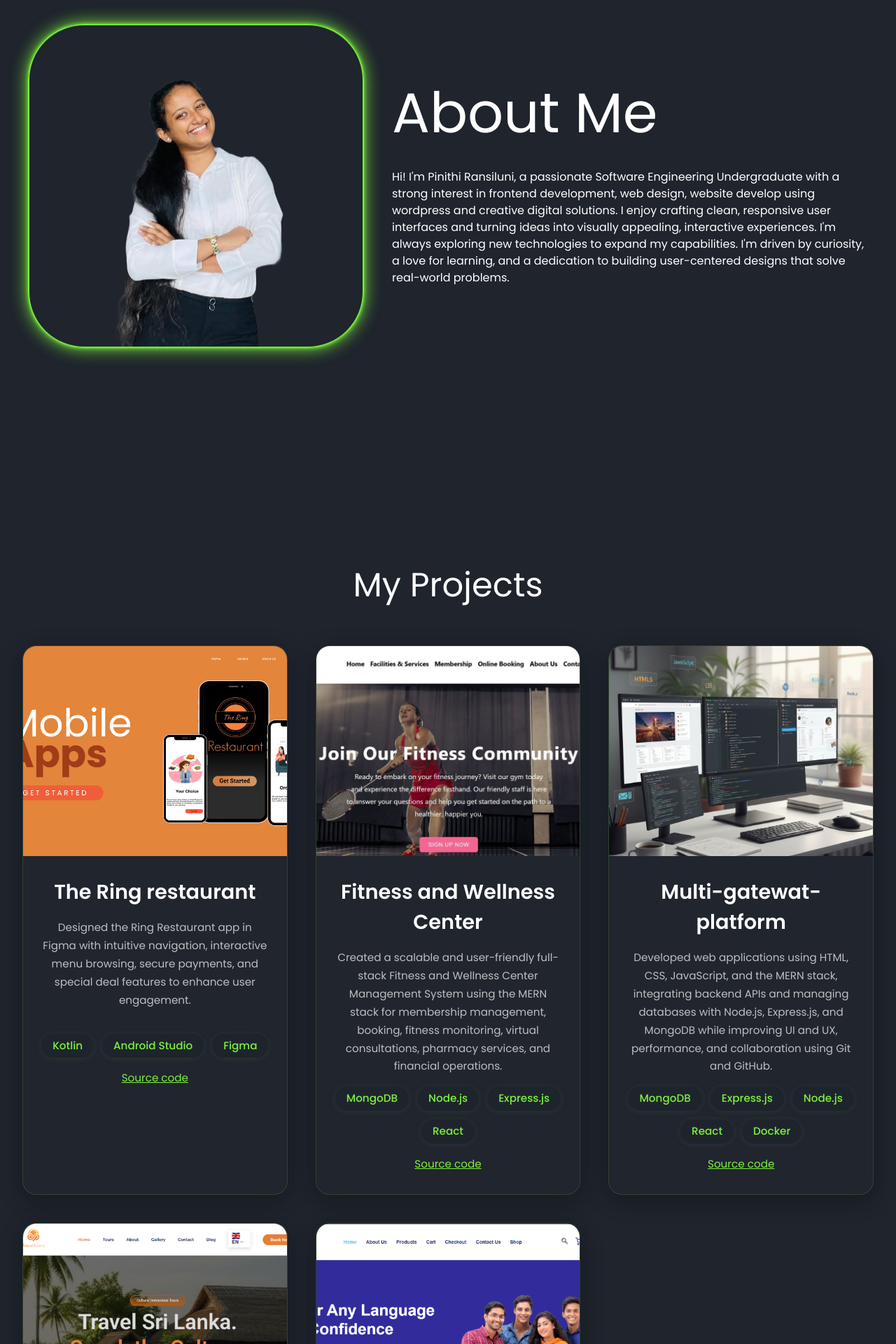
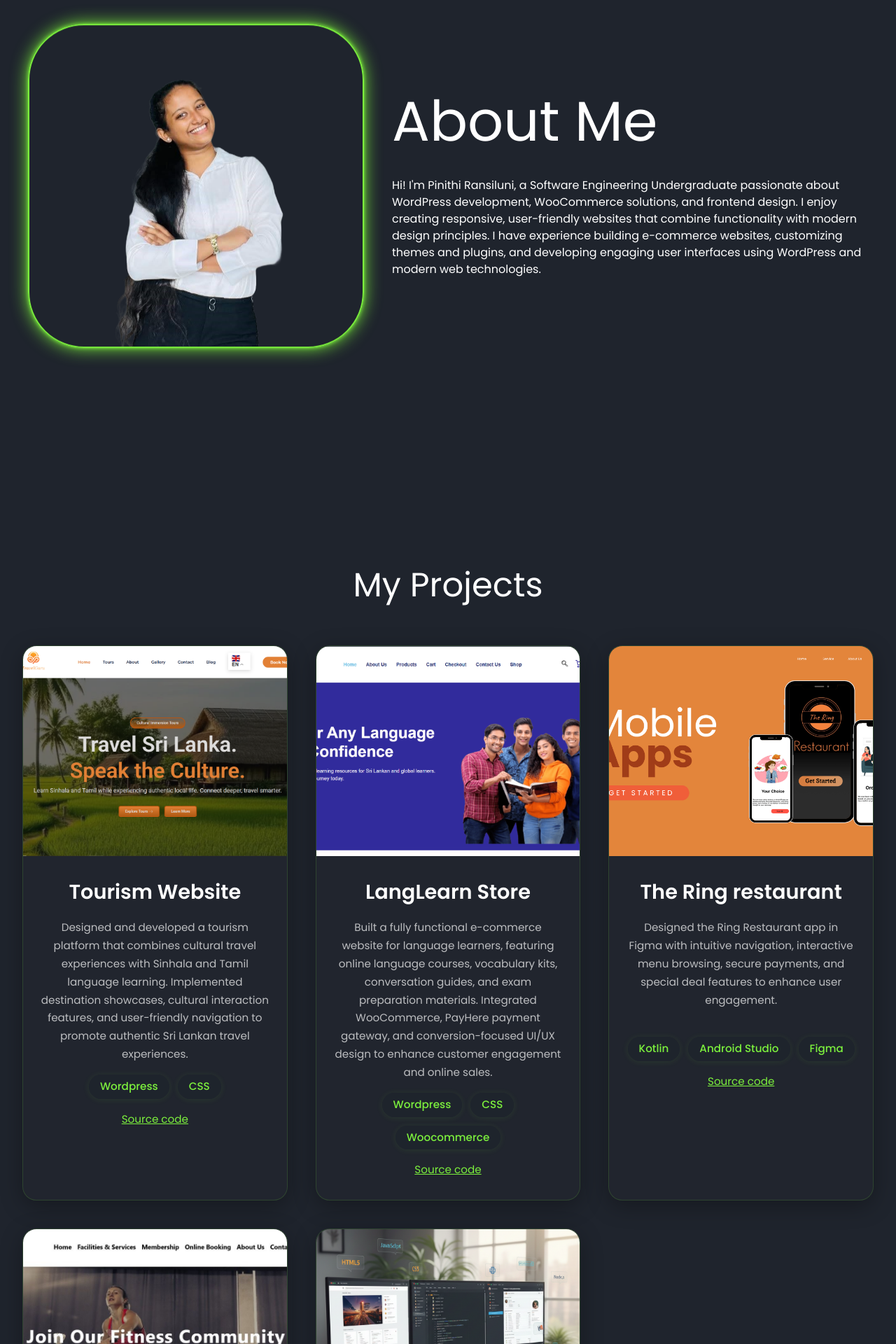
Before and after one commit to Ransiluni2003/Portfolio, a Next.js app: page / in a window 1280 px wide. Shown: the part 880-2800 px from the top of the page at 70% size. Built offline with nearby package versions, Linux system fonts and the light colour scheme.

Commit message:
Update portfolio page content

```diff
--- a/app/page.tsx
+++ b/app/page.tsx
@@ -150,7 +150,7 @@ export default function Home() {
             maxWidth: '520px',
             padding: '10px'
           }}>
-            Enthusiastic about crafting user-focused digital solutions using the latest web technologies. I&apos;m eager to
+            I specialize in building responsive WordPress websites and WooCommerce stores that deliver seamless user experiences. I enjoy creating modern, user-friendly digital solutions using WordPress, Elementor, WooCommerce, and frontend technologies. I&apos;m eager to
             learn and bring my creative ideas to life through engaging interfaces and mobile app experiences.
           </p>
           <div className="btn-sci" style={{ display: 'flex', alignItems: 'center', gap: '15px' }}>
@@ -205,11 +205,11 @@ export default function Home() {
           <div className="about-text">
             <h1>About Me</h1>
             <p>
-              Hi! I&apos;m Pinithi Ransiluni, a passionate Software Engineering Undergraduate with a strong interest in
-              frontend development, web design, website develop using wordpress and creative digital solutions. I enjoy crafting clean, responsive user
-              interfaces and turning ideas into visually appealing, interactive experiences. I&apos;m always exploring new
-              technologies to expand my capabilities. I&apos;m driven by curiosity, a love for learning, and a dedication to
-              building user-centered designs that solve real-world problems.
+              Hi! I&apos;m Pinithi Ransiluni, a Software Engineering Undergraduate passionate about WordPress development,
+              WooCommerce solutions, and frontend design. I enjoy creating responsive, user-friendly websites that combine
+              functionality with modern design principles.
+              I have experience building e-commerce websites, customizing themes and plugins, and developing engaging user
+              interfaces using WordPress and modern web technologies.
             </p>
           </div>
         </div>
@@ -218,52 +218,6 @@ export default function Home() {
       <section className="projects section" id="projects">
         <h1 className="projects-title">My Projects</h1>
         <div className="projects-grid">
-          <div className="project-card">
-            <img src="1.png" alt="Project 1" className="project-img" />
-            <div className="project-info">
-              <h2>The Ring restaurant</h2>
-              <p>Designed the Ring Restaurant app in Figma with intuitive navigation, interactive menu browsing,
-secure payments, and special deal features to enhance user engagement.</p>
-              <div className="project-languages">
-                <span>Kotlin</span>
-                <span>Android Studio</span>
-                <span>Figma</span>
-              </div>
-              <p className="git"><a href="https://github.com/Ransiluni2003/Ring-Restaurant-App" target="_blank" rel="noopener noreferrer">Source code</a></p>
-            </div>
-          </div>
-          <div className="project-card">
-            <img src="GIM.jpeg" alt="Project 2" className="project-img" />
-            <div className="project-info">
-              <h2>Fitness and Wellness Center</h2>
-              <p>Created a scalable and user-friendly full-stack Fitness and Wellness Center Management System using the MERN stack for membership management, booking, fitness monitoring, virtual consultations, pharmacy services, and financial operations.</p>
-              <div className="project-languages">
-                <span>MongoDB</span>
-                <span>Node.js</span>
-                <span>Express.js</span>
-                <span>React</span>
-              </div>
-              <p className="git"><a href="https://github.com/Ransiluni2003/BODYDOC_Fitness_And_Wellness_Center" target="_blank" rel="noopener noreferrer">Source code</a></p>
-            </div>
-          </div>
-
-          <div className="project-card">
-            <img src="Multi.png" alt="Project 3" className="project-img" />
-            <div className="project-info">
-              <h2>Multi-gatewat-platform</h2>
-              <p>Developed web applications using HTML, CSS, JavaScript, and the MERN stack, integrating backend APIs and managing databases with Node.js, Express.js, and MongoDB while improving UI and UX, performance, and collaboration using Git and GitHub.</p>
-              <div className="project-languages">
-                <span>MongoDB</span>
-                <span>Express.js</span>
-                <span>Node.js</span>
-                <span>React</span>
-                <span>Docker</span>
-              </div>
-              <p className="git"><a href="https://github.com/Ransiluni2003/BODYDOC_Fitness_And_Wellness_Center" target="_blank" rel="noopener noreferrer">Source code</a></p>
-            </div>
-
-
-          </div>
 
           <div className="project-card">
             <img src="1 new.png" alt="Project 4" className="project-img" />
@@ -296,12 +250,88 @@ payment gateway, and conversion-focused UI/UX design to enhance customer engagem
             </div>
           </div>
 
+          <div className="project-card">
+            <img src="1.png" alt="Project 1" className="project-img" />
+            <div className="project-info">
+              <h2>The Ring restaurant</h2>
+              <p>Designed the Ring Restaurant app in Figma with intuitive navigation, interactive menu browsing,
+                secure payments, and special deal features to enhance user engagement.</p>
+              <div className="project-languages">
+                <span>Kotlin</span>
+                <span>Android Studio</span>
+                <span>Figma</span>
+              </div>
+              <p className="git"><a href="https://github.com/Ransiluni2003/Ring-Restaurant-App" target="_blank" rel="noopener noreferrer">Source code</a></p>
+            </div>
+          </div>
+
+          <div className="project-card">
+            <img src="GIM.jpeg" alt="Project 2" className="project-img" />
+            <div className="project-info">
+              <h2>Fitness and Wellness Center</h2>
+              <p>Created a scalable and user-friendly full-stack Fitness and Wellness Center Management System using the MERN stack for membership management, booking, fitness monitoring, virtual consultations, pharmacy services, and financial operations.</p>
+              <div className="project-languages">
+                <span>MongoDB</span>
+                <span>Node.js</span>
+                <span>Express.js</span>
+                <span>React</span>
+              </div>
+              <p className="git"><a href="https://github.com/Ransiluni2003/BODYDOC_Fitness_And_Wellness_Center" target="_blank" rel="noopener noreferrer">Source code</a></p>
+            </div>
+          </div>
+
+          <div className="project-card">
+            <img src="Multi.png" alt="Project 3" className="project-img" />
+            <div className="project-info">
+              <h2>Multi-gatewat-platform</h2>
+              <p>Developed web applications using HTML, CSS, JavaScript, and the MERN stack, integrating backend APIs and managing databases with Node.js, Express.js, and MongoDB while improving UI and UX, performance, and collaboration using Git and GitHub.</p>
+              <div className="project-languages">
+                <span>MongoDB</span>
+                <span>Express.js</span>
+                <span>Node.js</span>
+                <span>React</span>
+                <span>Docker</span>
+              </div>
+              <p className="git"><a href="https://github.com/Ransiluni2003/multi-gateway-platform" target="_blank" rel="noopener noreferrer">Source code</a></p>
+            </div>
+          </div>
         </div>
       </section>
 
       <section className="skills section" id="skills">
         <h1 className="skills-title">My Skills</h1>
         <div className="skills-grid">
+
+          <div className="skill-card">
+            <div className="skill-icon">
+              <i className='bx bxl-html5'></i>
+            </div>
+            <div className="skill-info">
+              <h3>Woocommerce</h3>
+              <p>WooCommerce Development and Management for Modern E-Commerce Applications</p>
+            </div>
+          </div>
+
+          <div className="skill-card">
+            <div className="skill-icon">
+              <i className='bx bxl-wordpress'></i>
+            </div>
+            <div className="skill-info">
+              <h3>WordPress</h3>
+              <p>Creating and customizing WordPress websites with themes and plugins</p>
+            </div>
+          </div>
+
+          <div className="skill-card">
+            <div className="skill-icon">
+              <i className='bx bxs-layout'></i>
+            </div>
+            <div className="skill-info">
+              <h3>Elementor</h3>
+              <p>Designing responsive and visually engaging WordPress websites using Elementor page builder</p>
+            </div>
+          </div>
+
           <div className="skill-card">
             <div className="skill-icon">
               <i className='bx bxl-react'></i>
@@ -343,15 +373,7 @@ payment gateway, and conversion-focused UI/UX design to enhance customer engagem
           </div>
 
 
-<div className="skill-card">
-            <div className="skill-icon">
-              <i className='bx bxl-html5'></i>
-            </div>
-            <div className="skill-info">
-              <h3>Woocommerce</h3>
-              <p>WooCommerce Development and Management for Modern E-Commerce Applications</p>
-            </div>
-          </div>
+
 
           <div className="skill-card">
             <div className="skill-icon">
@@ -403,15 +425,7 @@ payment gateway, and conversion-focused UI/UX design to enhance customer engagem
             </div>
           </div>
 
-          <div className="skill-card">
-            <div className="skill-icon">
-              <i className='bx bxl-wordpress'></i>
-            </div>
-            <div className="skill-info">
-              <h3>WordPress</h3>
-              <p>Creating and customizing WordPress websites with themes and plugins</p>
-            </div>
-          </div>
+
 
           <div className="skill-card">
             <div className="skill-icon">
@@ -459,7 +473,7 @@ payment gateway, and conversion-focused UI/UX design to enhance customer engagem
                 </div>
                 <div>
                   <h3>Phone</h3>
-                  <p>0763042001</p>
+                  <p>076-3042001</p>
                 </div>
               </div>
 
@@ -479,7 +493,7 @@ payment gateway, and conversion-focused UI/UX design to enhance customer engagem
                 </div>
                 <div>
                   <h3>Location</h3>
-                  <p>Kaluthara, Western Province, Sri Lanka</p>
+                  <p>Kaluthara,Sri Lanka</p>
                 </div>
               </div>
             </div>
```
Lines whose indentation alone changed are shown as unchanged.
